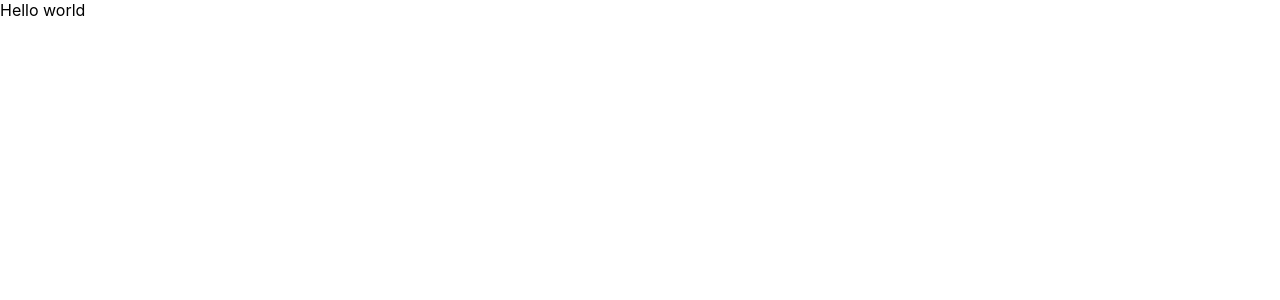
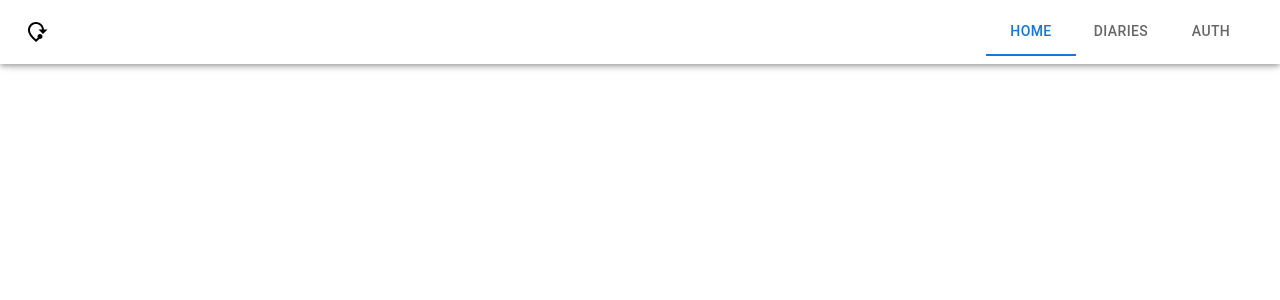
Before and after one commit to oleksandrivanyshyn/MERN-Travel-Diaries, a React (Create React App) app in the folder frontend/: page / in a window 1280 px wide. Shown: the top 300 px of the page. Built offline with nearby package versions, Linux system fonts and the light colour scheme.

Commit message:
feat: add Header component and update dependencies for MUI integration

```diff
--- a/frontend/src/App.js
+++ b/frontend/src/App.js
@@ -1,8 +1,11 @@
+import Header from './header/Header';
+
 function App() {
-
   return (
     <div>
-      Hello world
+      <header>
+        <Header></Header>
+      </header>
     </div>
   );
 }
--- /dev/null
+++ b/frontend/src/header/Header.js
@@ -0,0 +1,35 @@
+import React from 'react';
+import { AppBar, Toolbar, Tabs, Tab } from '@mui/material';
+import ModeOfTravelIcon from '@mui/icons-material/ModeOfTravel';
+const linksArray = ['Home', 'Diaries', 'Auth'];
+const Header = () => {
+  const [value, setValue] = React.useState(0);
+  return (
+    <AppBar sx={{ backgroundColor: 'transparent' }}>
+      <Toolbar>
+        <ModeOfTravelIcon sx={{ color: 'black' }} />
+        <Tabs
+          value={value}
+          onChange={(event, newValue) => setValue(newValue)}
+          sx={{ ml: 'auto', textDecoration: 'none' }}
+        >
+          {linksArray.map((link, index) => (
+            <Tab
+              sx={{
+                textDecoration: 'none',
+                ':hover': {
+                  textDecoration: 'underline',
+                  textUnderlineOffset: '18px',
+                },
+              }}
+              key={link}
+              label={link}
+            />
+          ))}
+        </Tabs>
+      </Toolbar>
+    </AppBar>
+  );
+};
+
+export default Header;
```
Also changed, not shown: frontend/package.json (+7 -4 lines), 2 other files (tests, documents, lock files or other folders).
